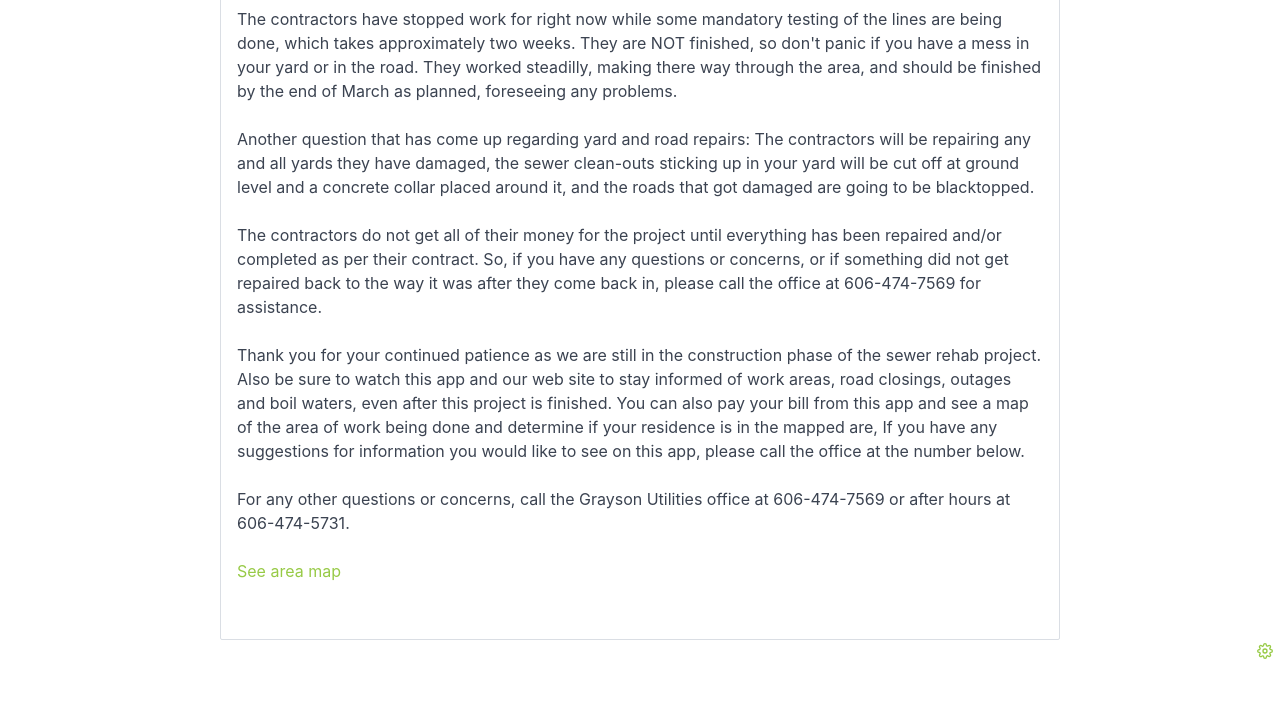
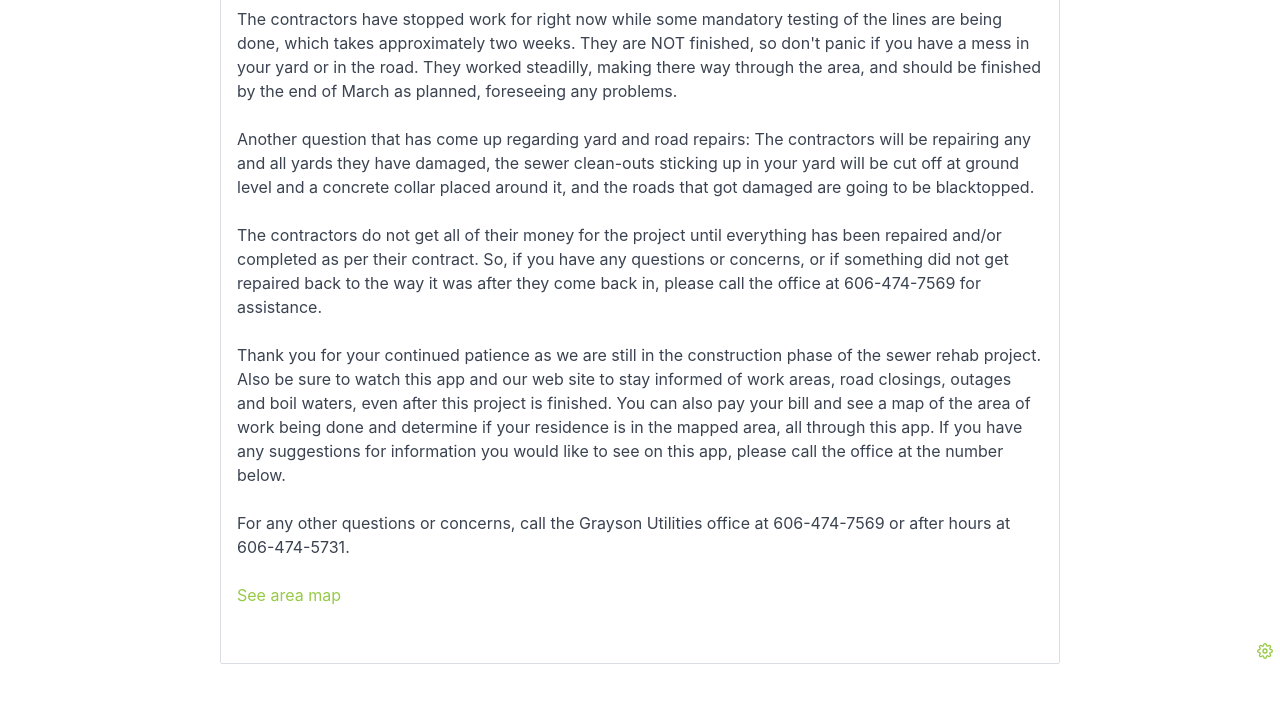
Before and after one commit to mapsync/grayson-advisory, a Gatsby site: page /blog/2019-11-19-road-closed in a window 1280 px wide. Shown: the part 132-834 px from the top of the page. Before the commit the page ends 812 px from the top, so only its background shows below. Built offline with nearby package versions, Linux system fonts and the light colour scheme; Gatsby itself is replaced by a stand-in of ours.

Commit message:
Update Alert “2019-11-19-road-closed”

```diff
--- a/src/pages/blog/2019-11-19-road-closed.md
+++ b/src/pages/blog/2019-11-19-road-closed.md
@@ -11,7 +11,7 @@
 
 The contractors do not get all of their money for the project until everything has been repaired and/or completed as per their contract.  So, if you have any questions or concerns, or if something did not get repaired back to the way it was after they come back in, please call the office at 606-474-7569 for assistance.
 
-Thank you for your continued patience as we are still in the construction phase of the sewer rehab project.  Also be sure to watch this app and our web site to stay informed of work areas, road closings, outages and boil waters, even after this project is finished.  You can also pay your bill from this app and see a map of the area of work being done and determine if your residence is in the mapped are, If you have any suggestions for information you would like to see on this app, please call the office at the number below.
+Thank you for your continued patience as we are still in the construction phase of the sewer rehab project.  Also be sure to watch this app and our web site to stay informed of work areas, road closings, outages and boil waters, even after this project is finished.  You can also pay your bill and see a map of the area of work being done and determine if your residence is in the mapped area, all through this app.  If you have any suggestions for information you would like to see on this app, please call the office at the number below.
 
 For any other questions or concerns, call the Grayson Utilities office at 606-474-7569 or after hours at 606-474-5731.
 
```
